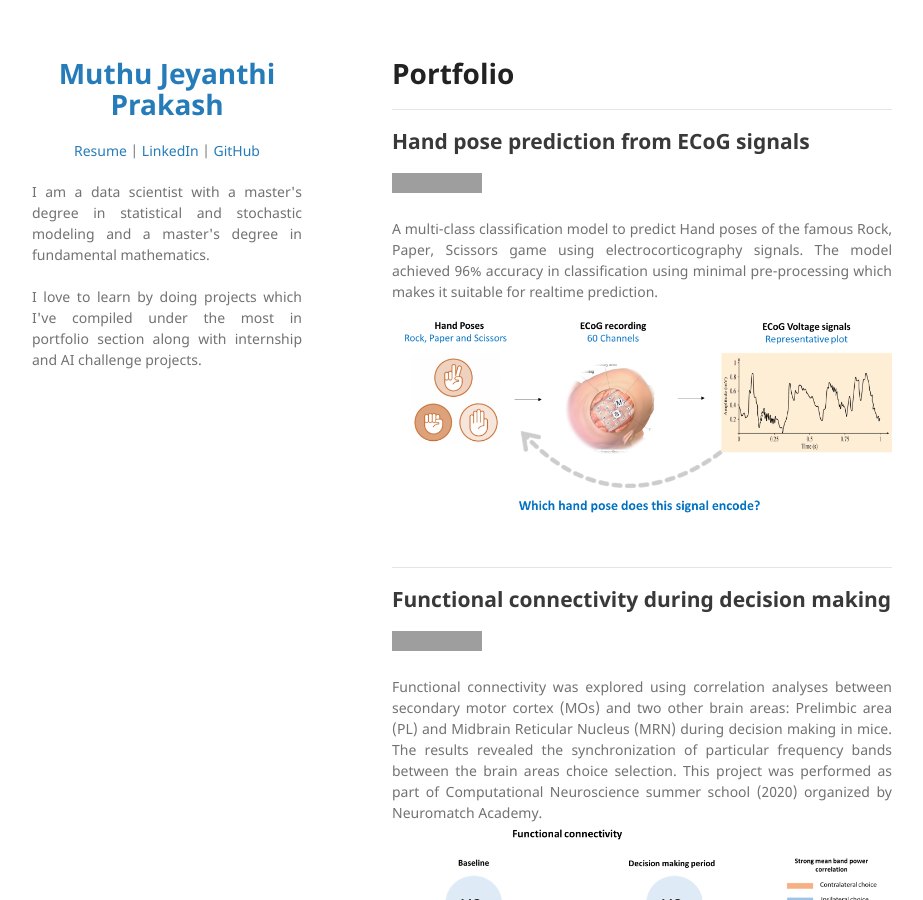
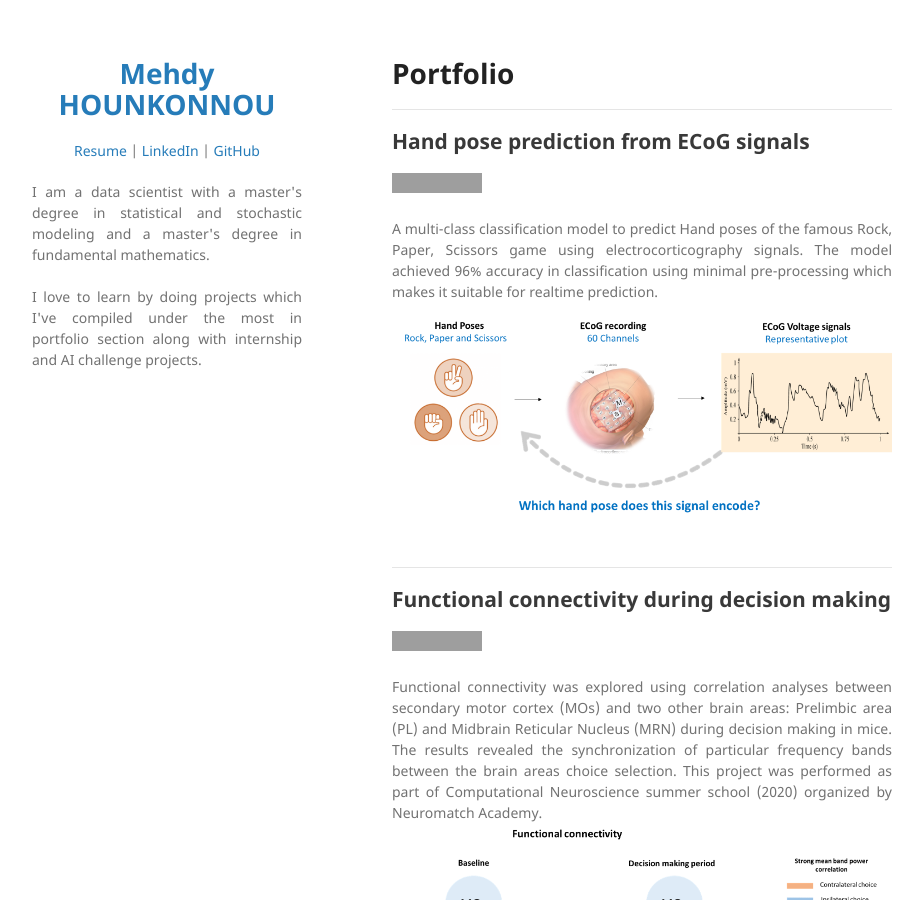
Before and after one commit to Mehdyhkn/Mehdy-HOUNKONNOU.github.io-main, a Jekyll site: the page built from index.md, in a window 1280 px wide and 900 px high. Shown: the whole window, without its empty margins (178-1101 px from the left). Built offline with Jekyll 4.4.1, drawn with Linux system fonts in a browser that asks for light colours; our own code applies the rules of GitHub Pages for plain Markdown files; grey boxes are pictures that could not be loaded.

Commit message:
third commit

```diff
--- a/_config.yml
+++ b/_config.yml
@@ -1,8 +1,8 @@
-title: <p align="center"> Muthu Jeyanthi Prakash </p>
+title: <p align="center"> Mehdy HOUNKONNOU </p>
 description:
   <p align="center">
   <a href="profile/Mehdyhkn_Cv.pdf">Resume</a> |
-  <a href="https://www.linkedin.com/in/muthu-jeyanthi/">LinkedIn</a> |
+  <a href="https://www.linkedin.com/in/mehdyhounkonnou/">LinkedIn</a> |
   <a href="https://github.com/Mehdyhkn">GitHub</a>
   </p>
 
```
Also changed, not shown: README.md.
